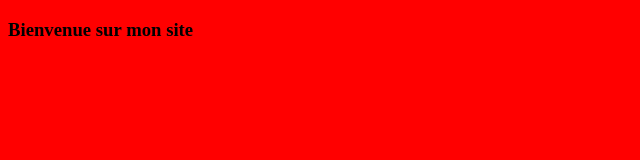
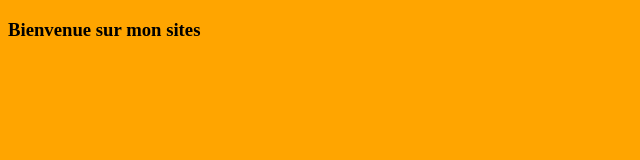
Before and after one commit to GravenilvecTV/ProjetWeb2, a plain HTML site: page index.html in a window 1280 px wide. Shown: the whole page, without its empty margins (0-640 px from the left). Drawn offline with Linux system fonts and the light colour scheme.

Commit message:
first project

```diff
--- a/index.html
+++ b/index.html
@@ -3,11 +3,11 @@
 <head>
     <meta charset="UTF-8">
     <meta name="viewport" content="width=device-width, initial-scale=1.0">
-    <title>Document</title>
+    <title>Documents</title>
 
     <link rel="stylesheet" href="style.css">
 </head>
 <body>
-    <h3>Bienvenue sur mon site</h3>
+    <h3>Bienvenue sur mon sites</h3>
 </body>
 </html>
--- a/style.css
+++ b/style.css
@@ -1,3 +1,3 @@
 body {
-    background-color: red;
+    background-color: orange;
 }
```
